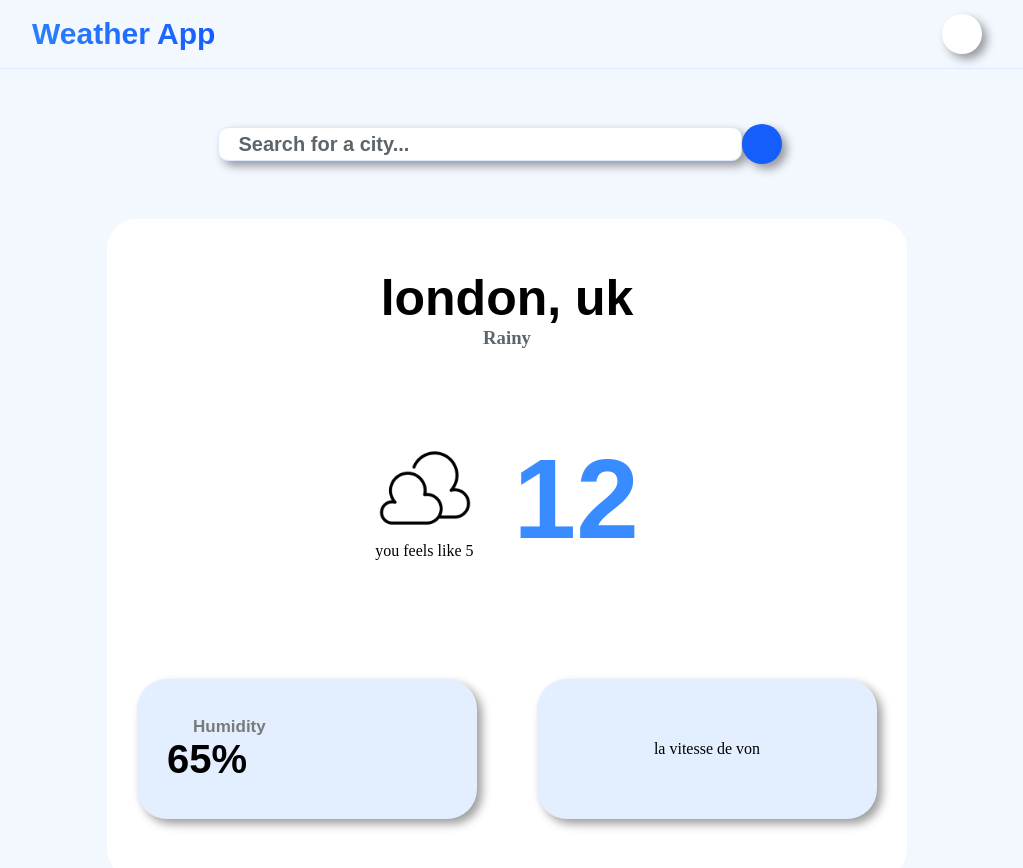
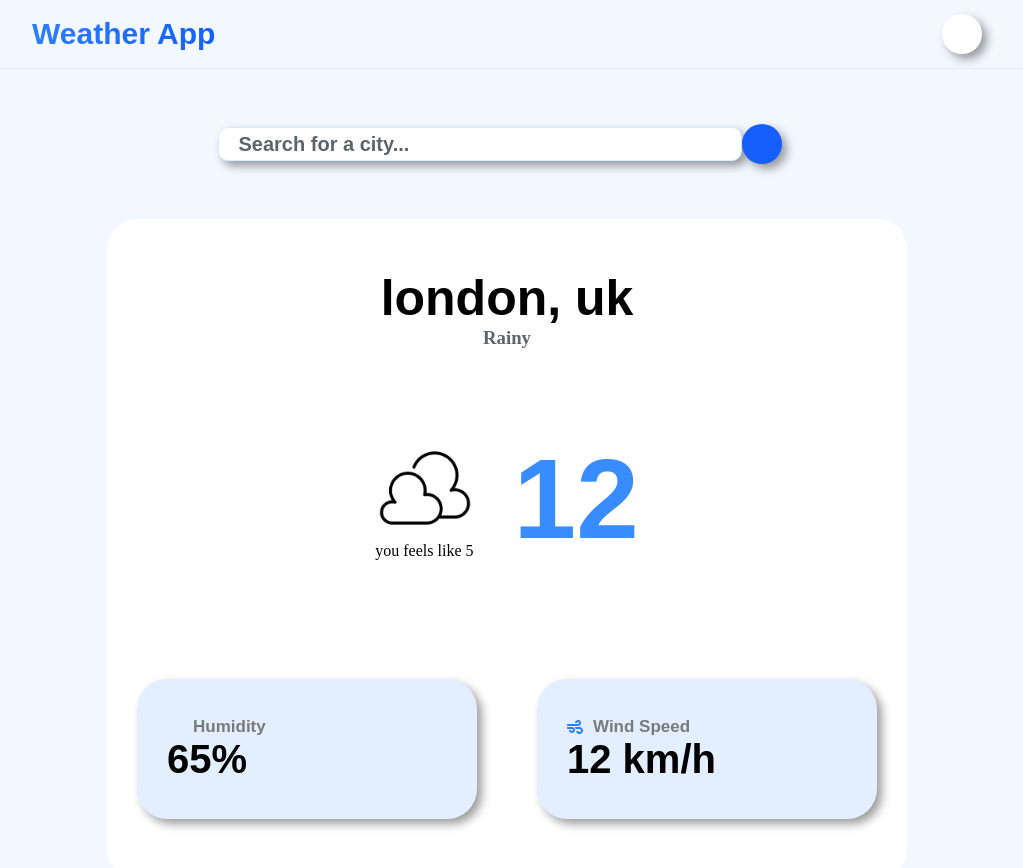
Before and after one commit to doudaoud/meteo-APP, a React (Vite) app: page / in a window 1280 px wide. Shown: the top 868 px of the page, without its empty margins (133-1156 px from the left). Built offline with nearby package versions, Linux system fonts and the light colour scheme; some icons are missing.

Commit message:
terminer la carte de la meteo

```diff
--- a/package.json
+++ b/package.json
@@ -15,7 +15,8 @@
     "@mui/icons-material": "^7.3.5",
     "@mui/material": "^7.3.5",
     "react": "^19.2.0",
-    "react-dom": "^19.2.0"
+    "react-dom": "^19.2.0",
+    "react-icons": "^5.5.0"
   },
   "devDependencies": {
     "@eslint/js": "^9.39.1",
--- a/src/components/WeatherCard.jsx
+++ b/src/components/WeatherCard.jsx
@@ -1,7 +1,6 @@
 import rainylogo from "../../public/meteo.png";
-import humidity from "../../public/humidity.png";
-// import windspeed from "../../public/windspeed.png";
 import WaterDropIcon from "@mui/icons-material/WaterDrop";
+import { FaWind } from "react-icons/fa";
 export default function WeatherCard() {
   return (
     <div
@@ -138,12 +137,43 @@ export default function WeatherCard() {
             backgroundColor: "rgb(227, 239, 255)",
             display: "flex",
             justifyContent: "center",
-            alignItems: "center",
+            flexFlow: "column",
             borderRadius: "30px",
             boxShadow: "5px 5px 10px rgba(0, 0, 0, 0.385)",
           }}
         >
-          <p>la vitesse de von</p>
+          <span
+            style={{
+              marginLeft: "30px",
+              display: "flex",
+              alignItems: "center",
+              gap: "10px",
+              color: "rgb(44, 128, 255)",
+            }}
+          >
+           <FaWind />
+            <p
+              style={{
+                color: "rgb(119, 123, 121)",
+                fontSize: "17px",
+                fontFamily: "sans-serif",
+                fontWeight: "bold",
+              }}
+            >
+              Wind Speed
+            </p>
+          </span>
+
+          <h2
+            style={{
+              marginLeft: "30px",
+              fontFamily: "sans-serif",
+              fontWeight: "900",
+              fontSize: "40px",
+            }}
+          >
+            12 km/h
+          </h2>
         </div>
       </div>
     </div>
```
Also changed, not shown: 1 other file (tests, documents, lock files or other folders).
